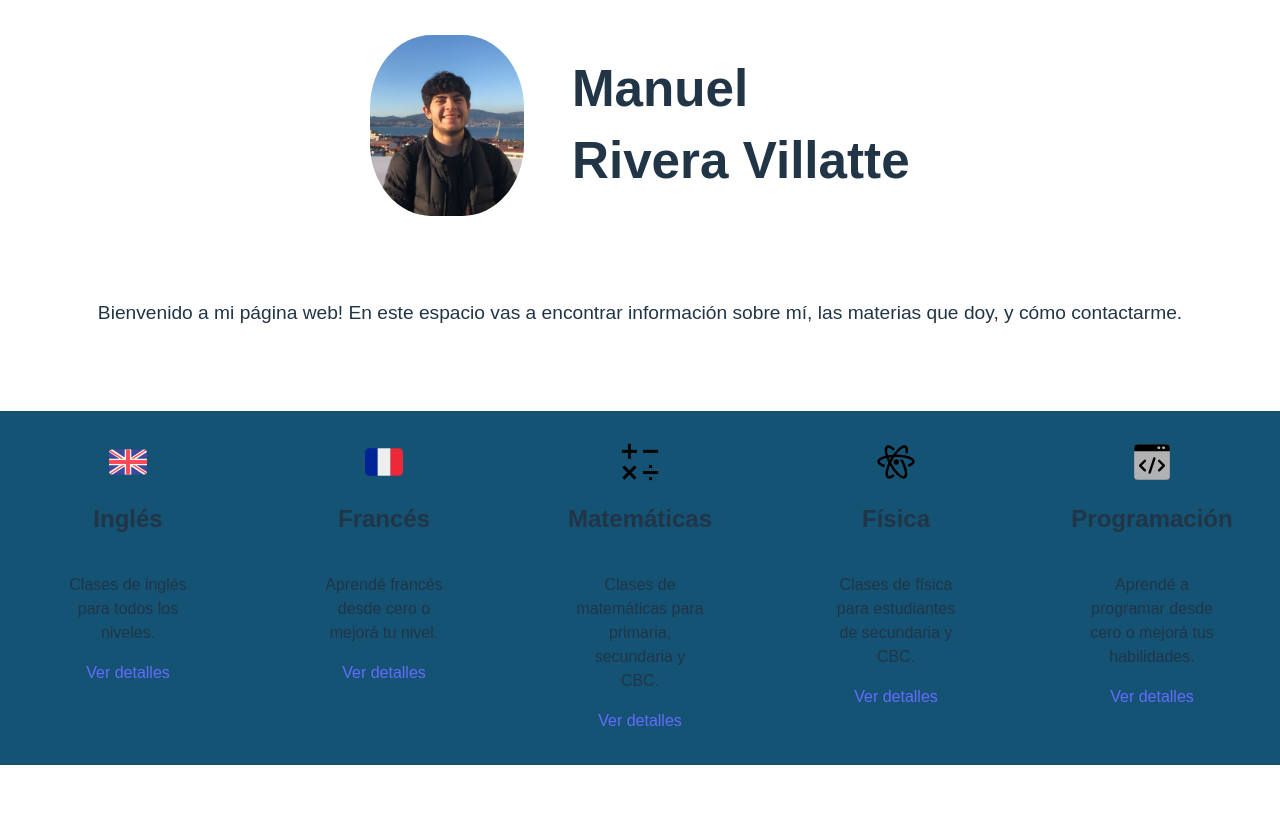
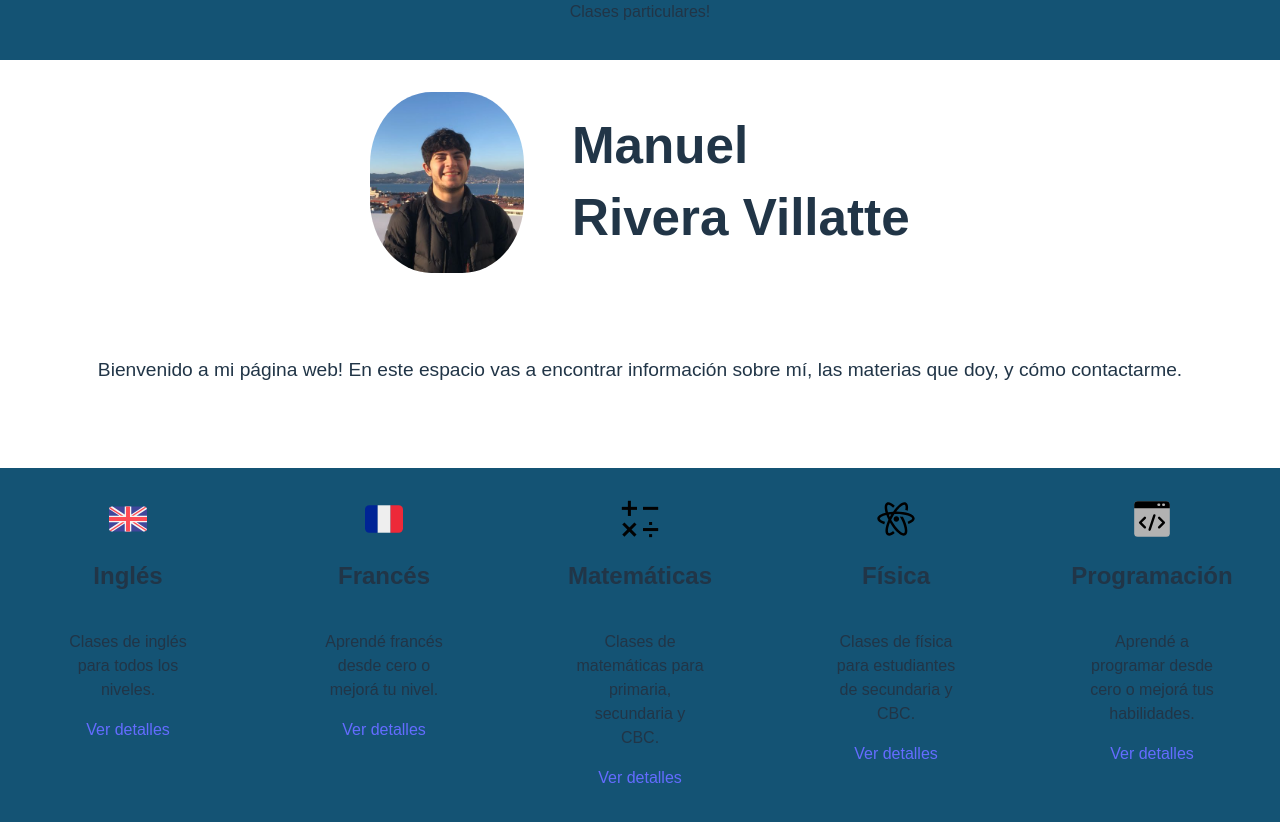
Before and after one commit to ManusaRivi/web-profe-particular, a React (Vite) app: page / in a window 1280 px wide. Before the commit the page ends 800 px from the top, so only its background shows below. Built offline with nearby package versions, Linux system fonts and the light colour scheme.

Commit message:
add fixed header to top of page

```diff
--- a/src/App.css
+++ b/src/App.css
@@ -10,6 +10,7 @@
     align-items: center;
     justify-content: center;
     gap: 2rem;
+    padding-top: 2rem;
 }
 
 .title {
--- a/src/index.css
+++ b/src/index.css
@@ -29,6 +29,8 @@
   --background-cool: #3a4750;
   --background-cool-light: #5c677d;
   --background-cool-bright: #00adb5;
+
+  --navbar-height: 3.75rem;
 }
 
 @font-face {
@@ -50,9 +52,17 @@ a:hover {
 body {
   margin: 0;
   display: flex;
-  place-items: center;
   min-width: 320px;
   min-height: 100vh;
+}
+
+.navbar {
+    top: 0;
+    position: sticky;
+    width: 100%;
+    height: var(--navbar-height);
+    z-index: 1000;
+    background-color: var(--background-accent);
 }
 
 h1 {
--- a/src/layouts/pageLayout.tsx
+++ b/src/layouts/pageLayout.tsx
@@ -1,7 +1,15 @@
 import { Outlet } from "react-router-dom";
+import "../index.css";
 
 export default function PageLayout() {
     return (
-        <Outlet />
+        <>
+            <div className="navbar">
+                <p style={{ margin: 0}}>
+                    Clases particulares!
+                </p>
+            </div>
+            <Outlet />
+        </>
     )
 }
```
